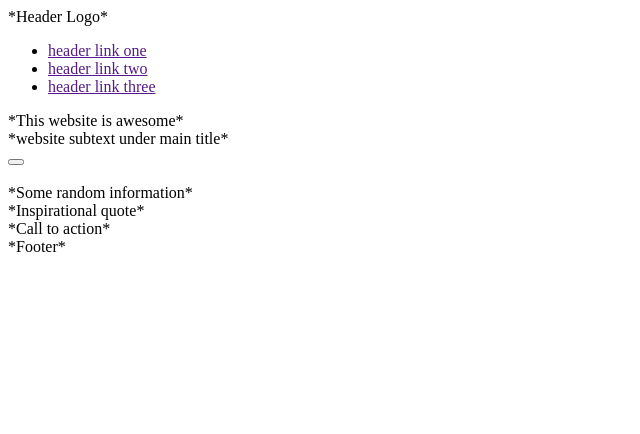
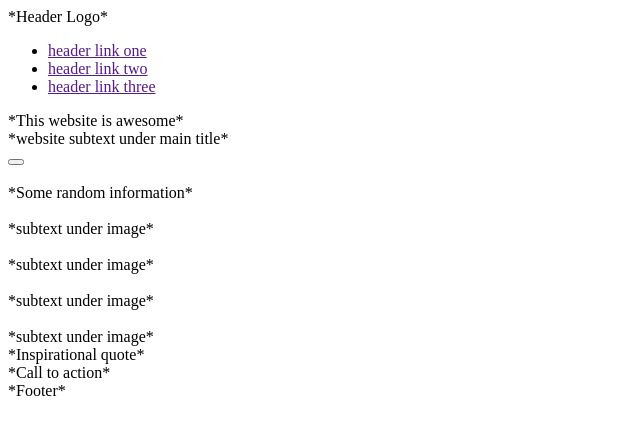
Before and after one commit to Zero-Ultor/odin-landing-page, a plain HTML site: page index.html in a window 1280 px wide. Shown: the whole page, without its empty margins (0-640 px from the left). Drawn offline with Linux system fonts and the light colour scheme.

Commit message:
Update content section of index.html

```diff
--- a/index.html
+++ b/index.html
@@ -29,7 +29,26 @@
       </div>
     </div>
 
-    <div class= "content">  *Some random information*
+    <div class= "content">
+      <div>*Some random information*</div>
+      <div class="boxes">
+        <div class="item1">
+          <img src="" alt="">
+          <div>*subtext under image*</div>
+        </div>
+        <div class="item2">
+          <img src="" alt="">
+          <div>*subtext under image*</div>
+        </div>
+        <div class="item3">
+          <img src="" alt="">
+          <div>*subtext under image*</div>
+        </div>
+        <div class="item4">
+          <img src="" alt="">
+          <div>*subtext under image*</div>
+        </div>
+      </div>
     </div>
 
     <div class="quote">   *Inspirational quote*
```
